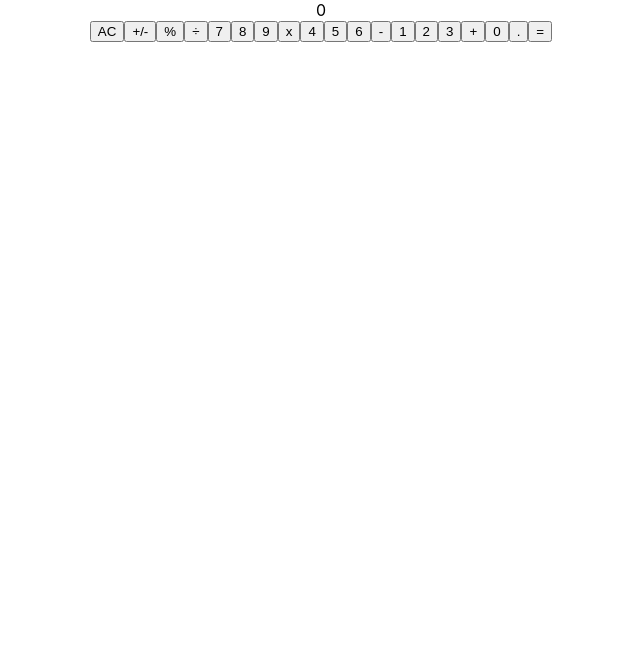
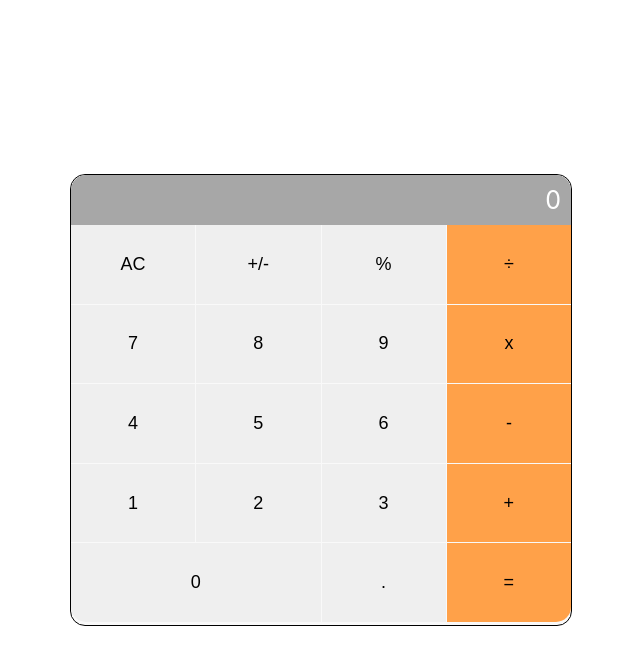
Before and after one commit to angeluray/math-magiciansapp, a React (Create React App) app: page / in a window 1280 px wide. Shown: the top 664 px of the page, without its empty margins (319-959 px from the left). Built offline with nearby package versions, Linux system fonts and the light colour scheme.

Commit message:
Add styles to calculator

```diff
--- a/src/App.css
+++ b/src/App.css
@@ -1,39 +1,52 @@
 .App {
-  text-align: center;
+  display: flex;
+  align-items: center;
+  width: 100%;
+  height: 100vh;
 }
 
-.App-logo {
-  height: 40vmin;
-  pointer-events: none;
+.calculatorContainer {
+  width: 500px;
+  height: 450px;
+  background: rgb(249, 249, 249);
+  border: 1px solid black;
+  border-radius: 15px;
+  margin: 0 auto;
 }
 
-@media (prefers-reduced-motion: no-preference) {
-  .App-logo {
-    animation: App-logo-spin infinite 20s linear;
-  }
+.resultScreen {
+  padding: 10px;
+  background-color: rgb(167, 167, 167);
+  color: #fff;
+  border-radius: 15px 15px 0px 0px;
+  font-size: 25px;
+  text-align: right;
 }
 
-.App-header {
-  background-color: #282c34;
-  min-height: 100vh;
-  display: flex;
-  flex-direction: column;
-  align-items: center;
-  justify-content: center;
-  font-size: calc(10px + 2vmin);
-  color: white;
+.calculatorButtons {
+  display: grid;
+  grid-template-columns: 1fr 1fr 1fr 1fr;
+  gap: 1px;
 }
 
-.App-link {
-  color: #61dafb;
+button {
+  border: none;
+  padding: 28.8px;
+  cursor: pointer;
+  font-size: 18px;
+  font-weight: 400;
 }
 
-@keyframes App-logo-spin {
-  from {
-    transform: rotate(0deg);
-  }
+button:nth-child(4n) {
+  background-color: rgb(255, 161, 73);
+}
 
-  to {
-    transform: rotate(360deg);
-  }
+button:nth-child(17) {
+  border-bottom-left-radius: 15px;
+  grid-column: 1/3;
 }
+
+button:last-child {
+  border-bottom-right-radius: 15px;
+  background-color: rgb(255, 161, 73);
+}
```
